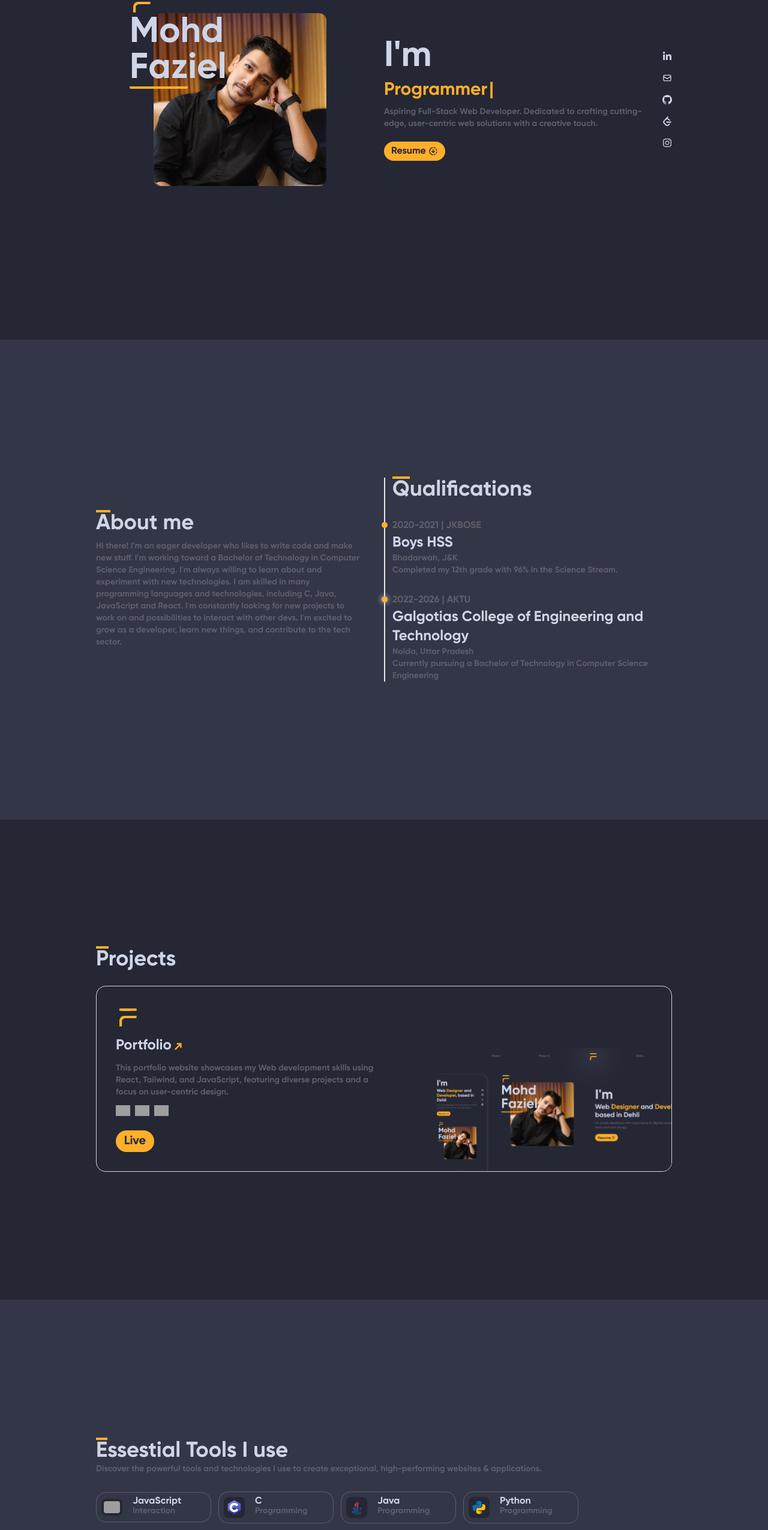
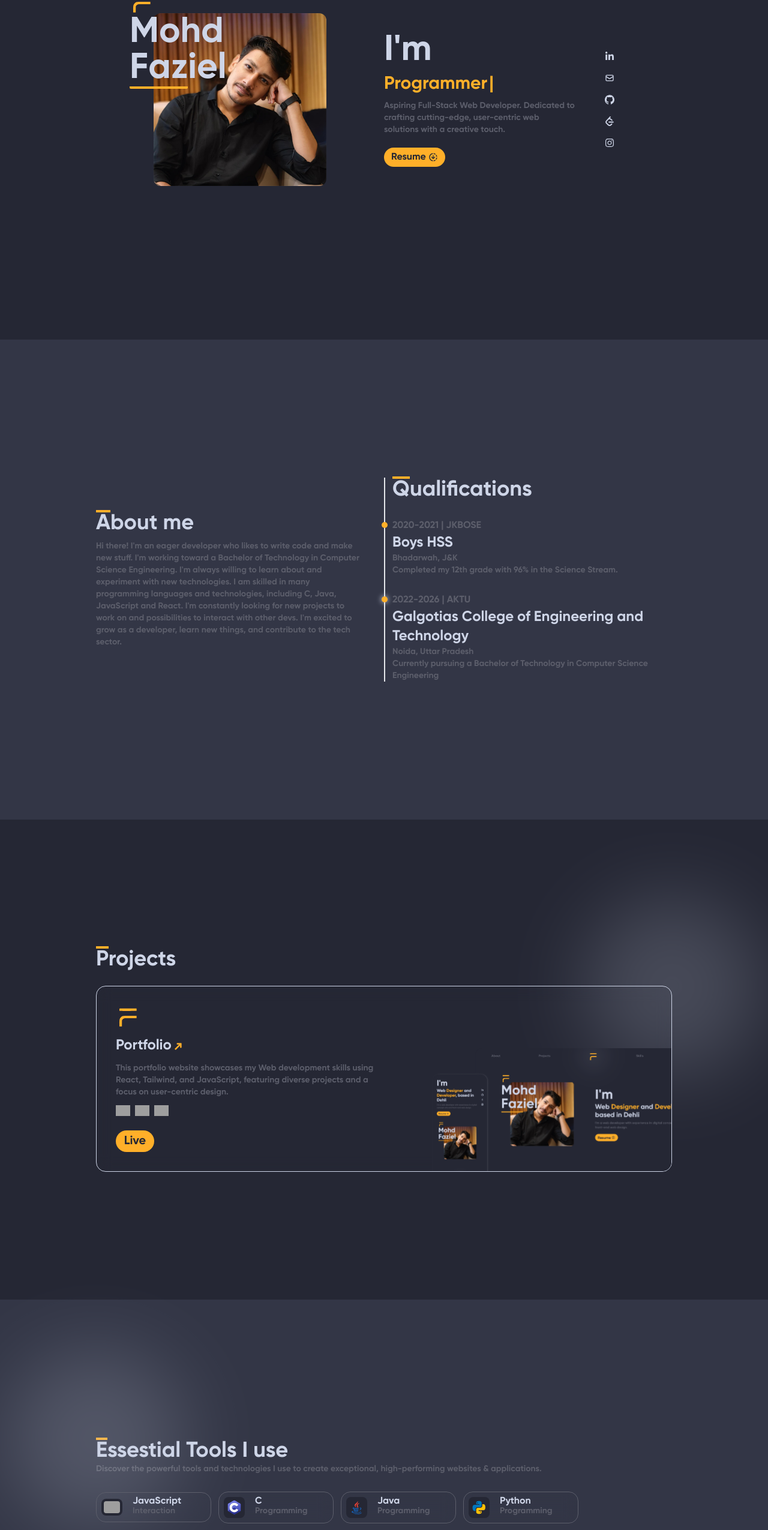
Before and after one commit to mohdfaziel/Portfolio, a React (Vite) app: page / in a window 1280 px wide. Shown: the part 234-2784 px from the top of the page at 60% size. Built offline with nearby package versions, Linux system fonts and the light colour scheme; grey boxes are pictures that could not be loaded; the HTML template or start-up script is replaced by a standard one.

Commit message:
Added gradient

```diff
--- a/index.html
+++ b/index.html
@@ -2,7 +2,7 @@
 <html lang="en">
   <head>
     <meta charset="UTF-8" />
-    <link rel="icon" href="/Portfolio/src/assets/logo.svg" type="image/x-icon">
+    <link rel="icon" href="/public/fevicon.png" type="image/x-icon">
     <meta name="viewport" content="width=device-width, initial-scale=1.0" />
     <title>Portfolio | Faziel</title>
   </head>
--- a/src/App.jsx
+++ b/src/App.jsx
@@ -8,7 +8,7 @@ import About from './Components/About/About';
 import Footer from './Components/Footer';
 function App() {
   return (
-    <>
+    <div className='overflow-x-hidden'>
       <NavBar/>
       <Home/>
       <About/>
@@ -16,7 +16,7 @@ function App() {
       <Skills/>
       <Certifications/>
       <Footer/>
-    </>
+    </div>
   )
 }
 
--- a/src/Components/Certifications/Certificate.jsx
+++ b/src/Components/Certifications/Certificate.jsx
@@ -10,7 +10,7 @@ export default function Certificate({ logos, title, desc, proof }) {
       whileInView={"show"}
       viewport={{ once: false, amount: 0.1 }}
       whileHover={{ scale: 1.05 }}
-      className="md:w-[16rem] w-full h-[17rem] px-6 py-3 border-dark1 transition-all flex flex-col justify-between items-start  rounded-t-xl bg-gradient-to-t from-dark1 to-dark2"
+      className="md:w-[16rem] z-10 backdrop-blur-xl w-full h-[17rem] px-6 py-3 border-dark1 transition-all flex flex-col justify-between items-start  rounded-t-xl bg-gradient-to-t from-dark1 to-dark2"
     >
       <div className="logos flex w-full justify-between items-center">
         <div className="left flex">
--- a/src/Components/Certifications/Certifications.jsx
+++ b/src/Components/Certifications/Certifications.jsx
@@ -29,9 +29,9 @@ export default function Certifications() {
   return (
     <div
       id="certificates"
-      className="About w-full px-[2rem] md:px-[10rem] py-[4rem] md:py-[5rem] text-active bg-dark1 min-h-screen flex justify-center items-center"
+      className=" w-full px-[2rem] md:px-[10rem] py-[4rem] md:py-[5rem] text-active bg-dark1 min-h-screen flex justify-center items-center"
     >
-      <div className="container flex flex-col gap-6 justify-center items-start">
+      <div className="relative container flex flex-col gap-6 justify-center items-start">
         <motion.dev
           variants={fadeIn("", 0.3)}
           initial="hidden"
@@ -39,7 +39,7 @@ export default function Certifications() {
           viewport={{ once: false, amount: 0.1 }}
           className="title text-4xl"
         >
-          <span className="border-t-4 border-main">C</span>ertifications
+          <span className="border-t-4 z-10 border-main">C</span>ertifications
         </motion.dev>
         <div className="certificates w-full justify-start gap-6 flex-wrap items-center flex">
           {certificates.map((certificate, idx) => (
@@ -52,6 +52,7 @@ export default function Certifications() {
             />
           ))}
         </div>
+        <div className="w-[300px] rounded-full h-[300px] absolute blur-3xl bg-active opacity-20 -top-[150px] -left-[150px]" />
       </div>
     </div>
   );
--- a/src/Components/Home.jsx
+++ b/src/Components/Home.jsx
@@ -16,8 +16,8 @@ export default function Home() {
     loop: {},
   });
   return (
-    <div className="MainHome w-full px-[2rem] md:px-[10rem] text-active py-[1rem] md:py-[5rem] bg-dark1 min-h-screen flex justify-center   items-center">
-      <div className="Container max-w-[85rem] gap-20 md:gap-0 h-full md:h-full w-full flex flex-col-reverse md:flex-row justify-center md:justify-between items-center">
+    <div className="MainHome w-full px-[2rem] md:px-[10rem] text-active py-[1rem] md:py-[5rem] bg-dark1 min-h-screen flex justify-center  items-center">
+      <div className="Container max-w-[85rem] gap-20 md:gap-0 h-full md:h-full w-full flex flex-col-reverse md:flex-row justify-center md:justify-center items-center">
         <motion.div
           variants={fadeIn("", 0.3)}
           initial="hidden"
@@ -57,7 +57,7 @@ export default function Home() {
           initial="hidden"
           whileInView={"show"}
           viewport={{ once: false, amount: 0.1 }}
-          className="Right w-full md:w-[50%]  h-full flex justify-center items-center gap-3"
+          className="Right w-full md:w-[50%]  h-full flex justify-start items-center gap-3 md:gap-12"
         >
           <div className="Info flex flex-col gap-2 justify-center items-start">
             <div className="text-6xl">I'm</div>
@@ -67,7 +67,7 @@ export default function Home() {
                 <Cursor cursorStyle="|" />
               </span>
             </div>
-            <div className="text-sm text-unactive">
+            <div className="text-sm w-[18rem] md:w-[20rem] text-unactive">
               Aspiring Full-Stack Web Developer. Dedicated to crafting
               cutting-edge, user-centric web solutions with a creative touch.
             </div>
--- a/src/Components/Projects/Project.jsx
+++ b/src/Components/Projects/Project.jsx
@@ -18,7 +18,7 @@ export default function Project({
       initial="hidden"
       whileInView={"show"}
       viewport={{ once: false, amount: 0.1 }}
-      className=" border-[1px] flex justify-start items-center border-active overflow-hidden relative px-8 py-8 rounded-2xl min-h-[50%] w-full"
+      className=" border-[1px] z-10 flex justify-start backdrop-blur-md items-center border-active overflow-hidden relative px-8 py-8 rounded-2xl min-h-[50%] w-full"
     >
       <div className="Info z-10 flex flex-col gap-3 justify-center items-start w-[100%] md:w-[50%]">
         <div className="Logo">
--- a/src/Components/Projects/Projects.jsx
+++ b/src/Components/Projects/Projects.jsx
@@ -1,7 +1,7 @@
 import { motion } from "framer-motion";
 import fadeIn from "../../Framer/Fadein.js";
 import Project from "./Project";
-import { Logo } from "./Logos/projectLogos.js";
+import { Logo} from "./Logos/projectLogos.js";
 import { Portfolio } from "./Images/ScreenShots";
 import { js, css, html, react, tw, vite } from "../Skills/Icons/Icons";
 export default function Projects() {
@@ -11,8 +11,7 @@ export default function Projects() {
       className="About w-full px-[2rem]  md:px-[10rem] py-[3rem] md:py-[5rem] text-active bg-dark1 min-h-screen flex justify-center items-center"
     >
       <div
-        viewport={{ once: false, amount: 0.1 }}
-        className=" w-full flex max-w-[70rem] flex-col justify-center gap-6 items-start"
+        className=" relative w-full flex max-w-[70rem] flex-col justify-center gap-6 items-start"
       >
         <motion.h1
           variants={fadeIn("up", 0.3)}
@@ -36,6 +35,7 @@ export default function Projects() {
             link="https://faziel.vercel.app/"
           />
         </div>
+      <div className="w-[300px] rounded-full h-[300px] absolute blur-3xl bg-active opacity-20 -top-[85px] -right-[150px]" />
       </div>
     </div>
   );
--- a/src/Components/Skills/Skill.jsx
+++ b/src/Components/Skills/Skill.jsx
@@ -7,7 +7,7 @@ export default function Skill({ title, purpose, logo }) {
       initial="hidden"
       whileInView={"show"}
       viewport={{ once: false, amount: 0.1 }}
-      className="flex hover:bg-active transition-all text-active hover:text-dark2 justify-start gap-2 border-[1px] rounded-2xl px-2 py-2 border-unactive items-center w-full md:w-48"
+      className="flex z-10 hover:bg-active transition-all text-active hover:text-dark2 justify-start gap-2 border-[1px] rounded-2xl px-2 backdrop-blur-md py-2 border-unactive items-center w-full md:w-48"
     >
       <div className="Logo w-11">
         <img
--- a/src/Components/Skills/Skills.jsx
+++ b/src/Components/Skills/Skills.jsx
@@ -37,7 +37,7 @@ export default function Skills() {
       id="skills"
       className="About w-full px-[2rem] md:px-[10rem] py-[4rem] md:py-[5rem] text-active bg-dark2 min-h-screen flex justify-center items-center"
     >
-      <div className="Container w-full max-w-[70rem] gap-7 h-full flex flex-col justify-center items-Start">
+      <div className="relative Container w-full max-w-[70rem] gap-7 h-full flex flex-col justify-center items-Start">
         <motion.div
           variants={fadeIn("", 0.3)}
           initial="hidden"
@@ -46,10 +46,10 @@ export default function Skills() {
           className="Upper"
         >
           <h1 className="text-4xl text-active">
-            <span className="border-t-4 border-main">E</span>ssestial Tools I
+            <span className="border-t-4 z-10 border-main">E</span>ssestial Tools I
             use
           </h1>
-          <p className="text-sm text-unactive">
+          <p className="z-10 text-sm text-unactive">
             Discover the powerful tools and technologies I use to create
             exceptional, high-performing websites & applications.
           </p>
@@ -64,6 +64,7 @@ export default function Skills() {
             />
           ))}
         </div>
+        <div className="w-[300px] rounded-full h-[300px] absolute blur-3xl bg-active opacity-20 -top-[150px] -left-[150px]" />
       </div>
     </div>
   );
--- a/src/index.css
+++ b/src/index.css
@@ -14,3 +14,16 @@ html{
 *{
     font-family: 'Gilroy';
 }
+
+::-webkit-scrollbar {
+    width: 5px;
+}
+
+::-webkit-scrollbar-thumb {
+    background-color: #FFAF29;
+    border-radius: 15px;
+}
+
+::-webkit-scrollbar-track {
+    background-color: #5C5E6B;
+}
```
Also changed, not shown: public/fevicon.png (added).
